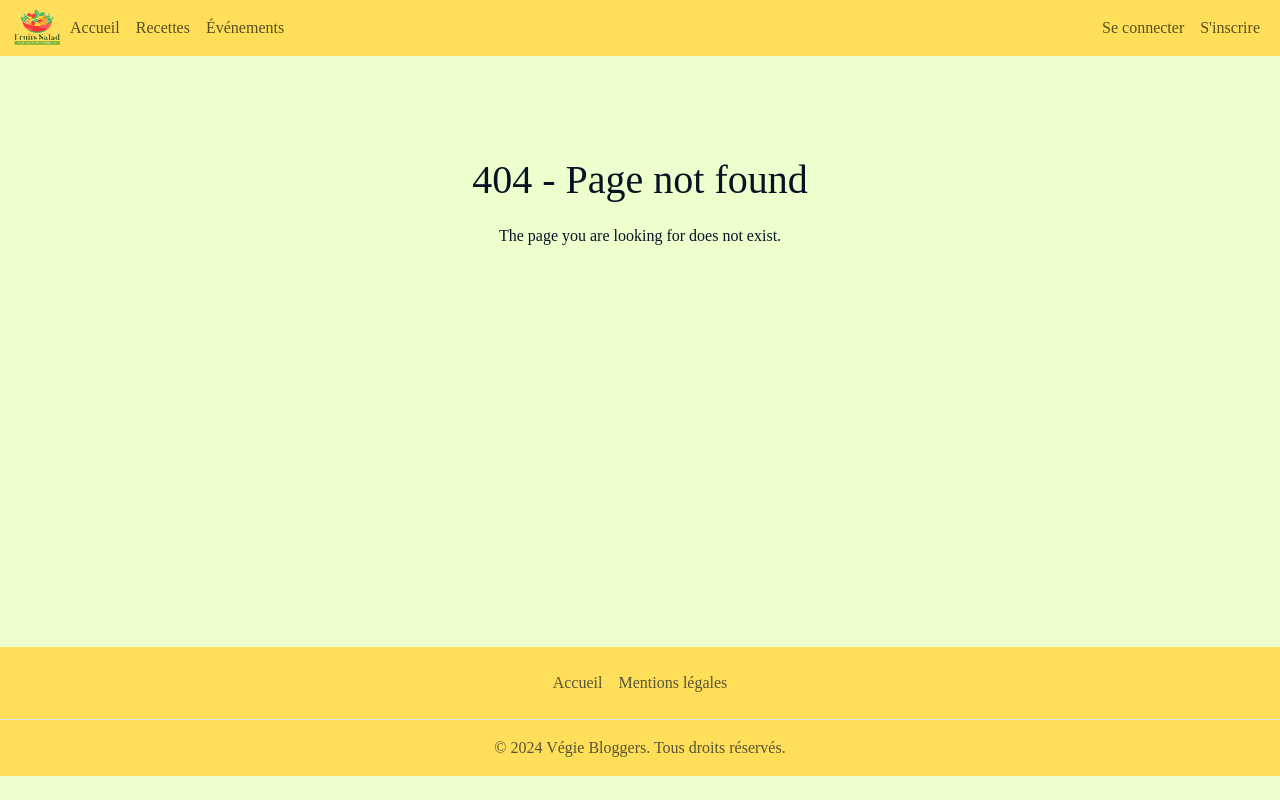
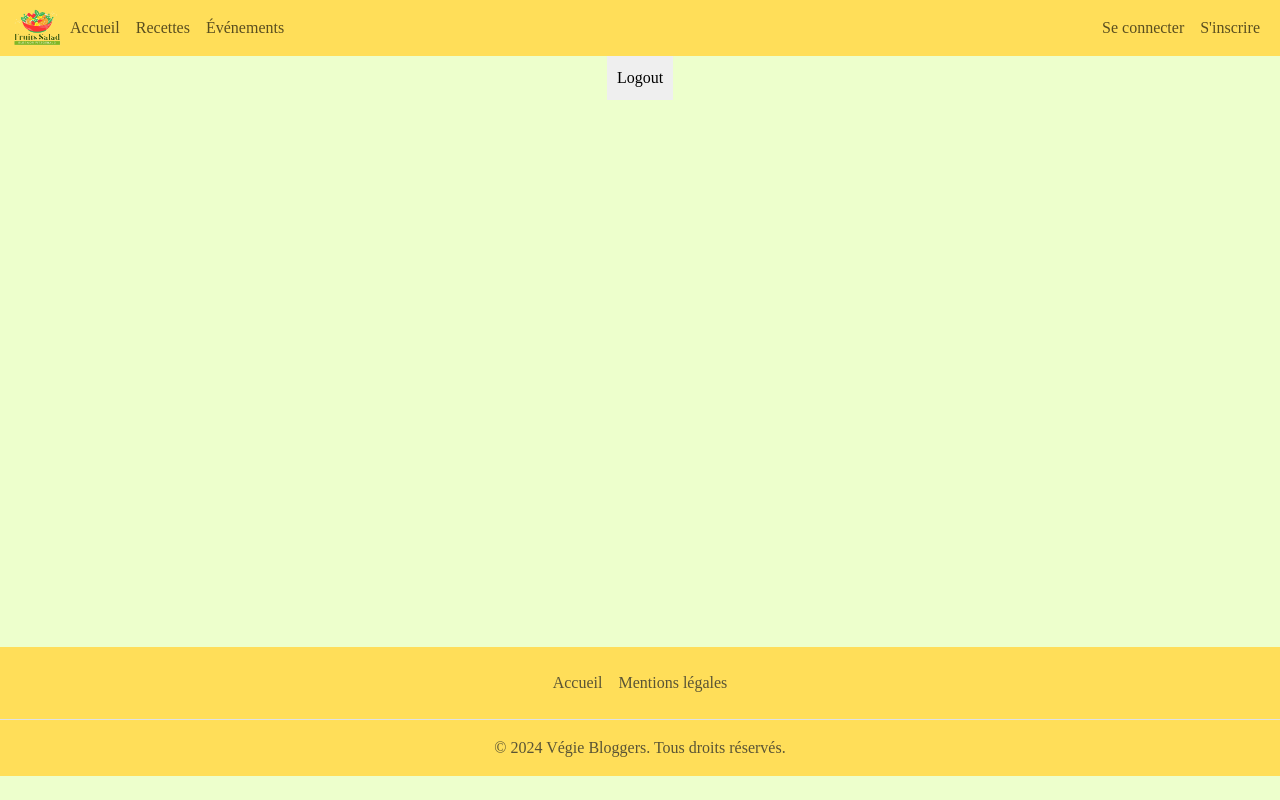
Before and after one commit to Aleks512/fronted, a Vue app: page /logout in a window 1280 px wide. Before the commit this address had no page. Built offline with nearby package versions, Linux system fonts and the light colour scheme.

Commit message:
Logout back

```diff
--- a/src/components/NavbarView.vue
+++ b/src/components/NavbarView.vue
@@ -12,6 +12,9 @@
           <li class="nav-item">
             <router-link :to="{ name: 'home' }" class="nav-link">Accueil</router-link>
           </li>
+          <!-- <li class="nav-item">
+            <router-link :to="{ name: 'about' }" class="nav-link">About</router-link>
+          </li> -->
           <li class="nav-item">
             <router-link :to="{ name: 'PublicRecipesList' }" class="nav-link">Recettes</router-link>
           </li>
@@ -19,7 +22,7 @@
             <router-link :to="{ name: 'posts' }" class="nav-link">Événements</router-link>
           </li>
         </ul>
-        <ul class="navbar-nav ms-auto">
+        <ul class="navbar-nav ms-auto"> <!-- Added ms-auto to align right -->
           <li v-if="!isLoggedIn" class="nav-item">
             <router-link :to="{ name: 'login' }" class="nav-link">Se connecter</router-link>
           </li>
@@ -29,9 +32,8 @@
           <li v-if="isLoggedIn" class="nav-item">
             <router-link :to="{ name: 'private-recipes-list' }" class="nav-link">Mes recettes</router-link>
           </li>
-          <!-- Link for logout, calls the logout method on click -->
           <li v-if="isLoggedIn" class="nav-item">
-            <a @click.prevent="logout" class="nav-link" href="#">Logout</a>
+            <router-link :to="{ name: 'logout' }" class="nav-link">Logout</router-link>
           </li>
         </ul>
       </div>
@@ -41,20 +43,18 @@
 
   <script>
   import { mapGetters, mapActions } from 'vuex';
-
   export default {
       name: 'NavBar',
       computed: {
-    ...mapGetters('auth', ['isLoggedIn']), // Map Vuex getter to check if the user is logged in
+    ...mapGetters('auth', ['isLoggedIn']),
   },
   methods: {
-    ...mapActions('auth', ['logout']), // Map Vuex action to logout the user
-    async logout() {
-      // Call the logout action and then redirect to the login page
-      await this.logout();
-      this.$router.push({ name: 'login' });
+    ...mapActions('auth', ['logout']),
   },
+      mounted() {
+          // Code to run when the component is mounted goes here
       },
+
   };
   </script>
 
--- a/src/router/index.js
+++ b/src/router/index.js
@@ -30,13 +30,16 @@ const routes = [
     name: "register",
     component: () => import("@/views/RegisterView.vue"),
   },
-
   {
     path: "/login",
     name: "login",
     component: () => import("@/views/LoginView.vue"),
   },
-
+  {
+    path: "/logout",
+    name: "logout",
+    component: () => import("@/views/LogoutView.vue"),
+  },
   {
     path: "/my-recipes",
     name: "private-recipes-list",
--- a/src/views/LogoutView.vue
+++ b/src/views/LogoutView.vue
@@ -9,7 +9,7 @@
         // Directly call dispatch on the Vuex store
         this.$store.dispatch('auth/logout')
           .then(() => {
-            alert('You have been logged out.');
+            alert('Dommage, vous partez déjà.');
           })
           .catch(error => {
             console.error('Logout failed:', error);
```
Lines whose indentation alone changed are shown as unchanged.
